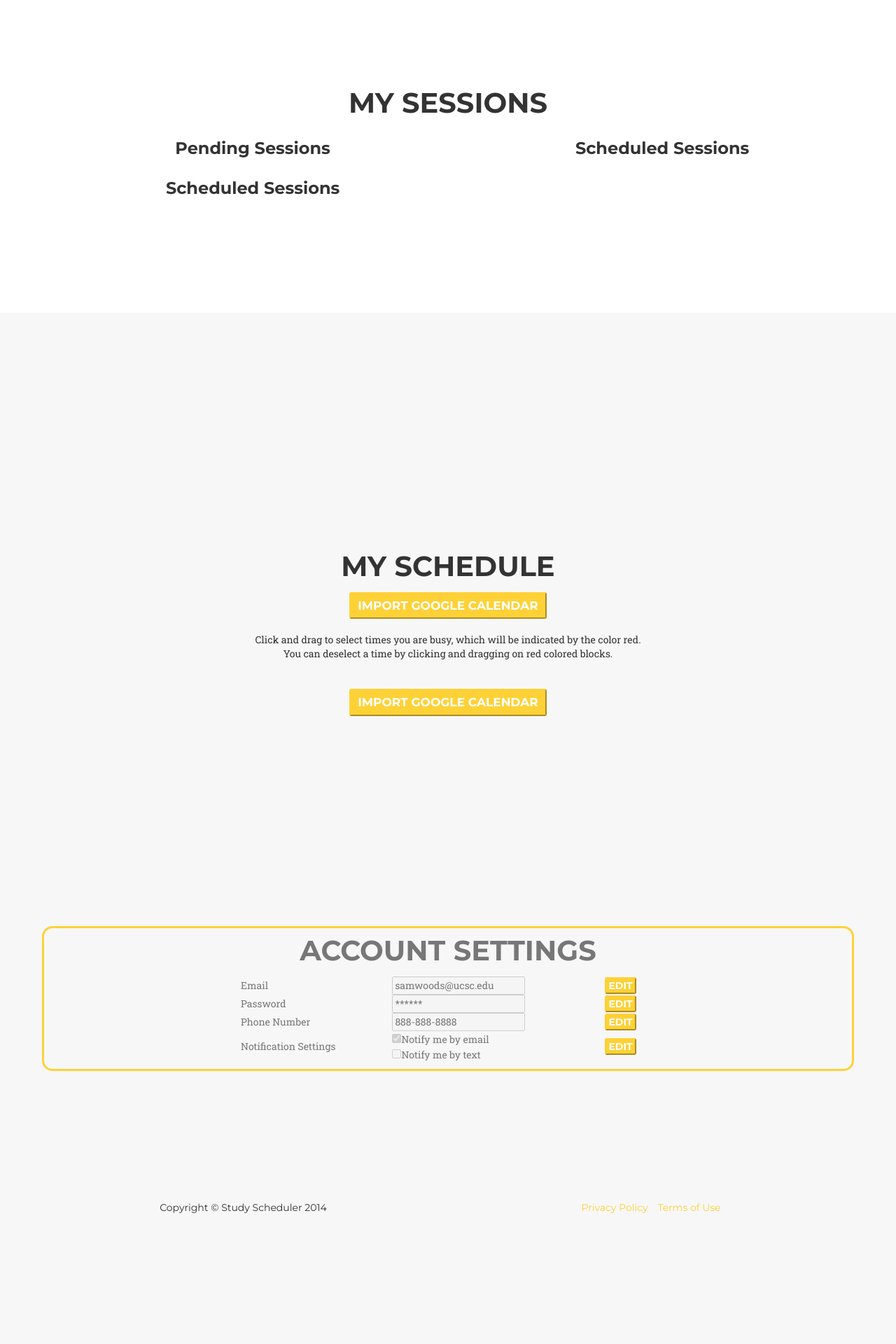
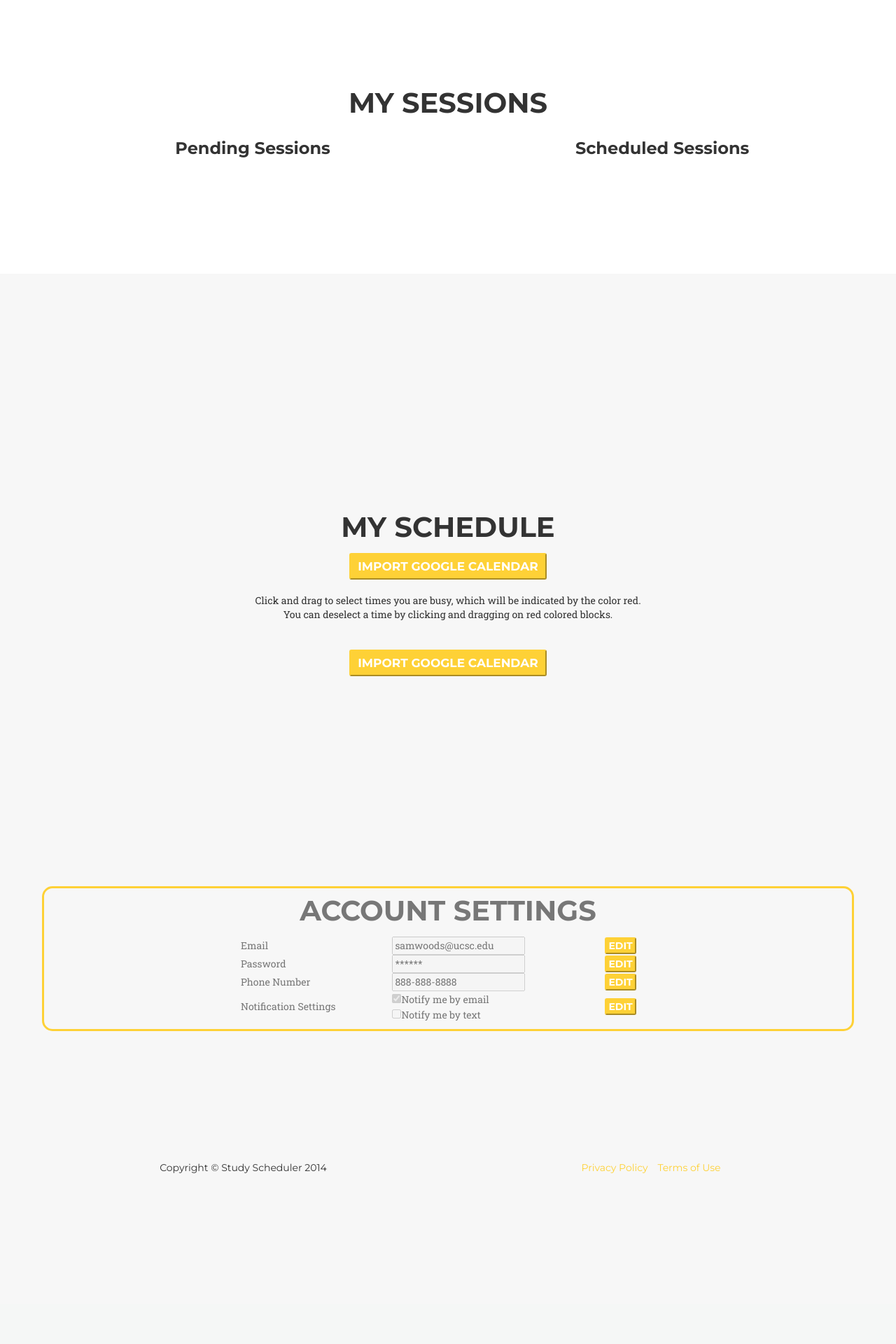
Before and after one commit to JasonAHeron/HACK2015, a Django app: page / in a window 1280 px wide. Shown: the part 739-2659 px from the top of the page at 70% size. After the commit the page ends 2415 px from the top, so only its background shows below. Run offline with Django 3.2, Linux system fonts and the light colour scheme; the visitor is signed in with stand-in values (Sample User, id 1); data that the repository does not hold is empty; some libraries are stand-ins or nearby versions; some web fonts are replaced.

Commit message:
clean merged page

```diff
--- a/hack/templates/index.html
+++ b/hack/templates/index.html
@@ -307,11 +307,6 @@
 
                     <ul class="pendingSess"></ul>
                 </div>
-                <div class="col-xs-6">
-                    <h3 class="service-heading">&nbsp;&nbsp;&nbsp;&nbsp;Scheduled Sessions</h3>
-                    <ul class="scheduledSess"></ul>
-
-                </div>
             </div>
         </div>
     </section>
```
Also changed, not shown: 2 other files.
